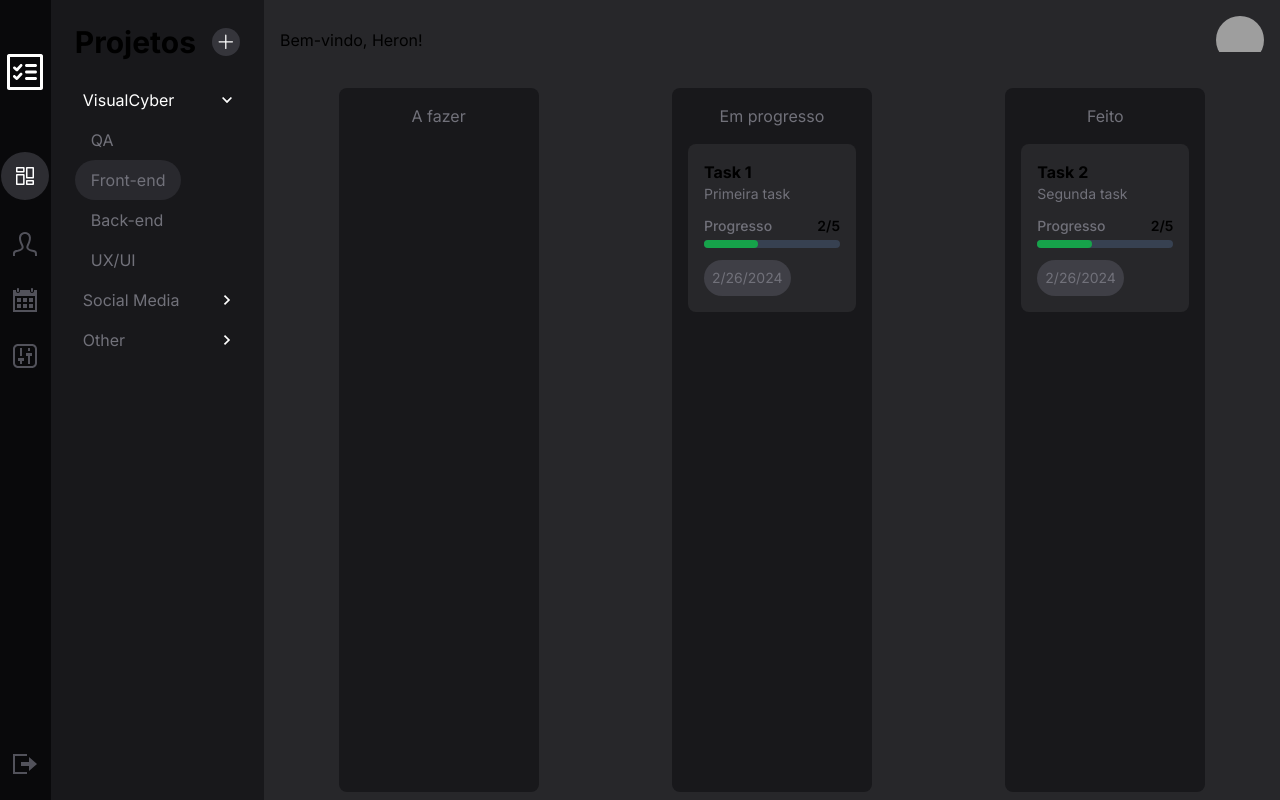
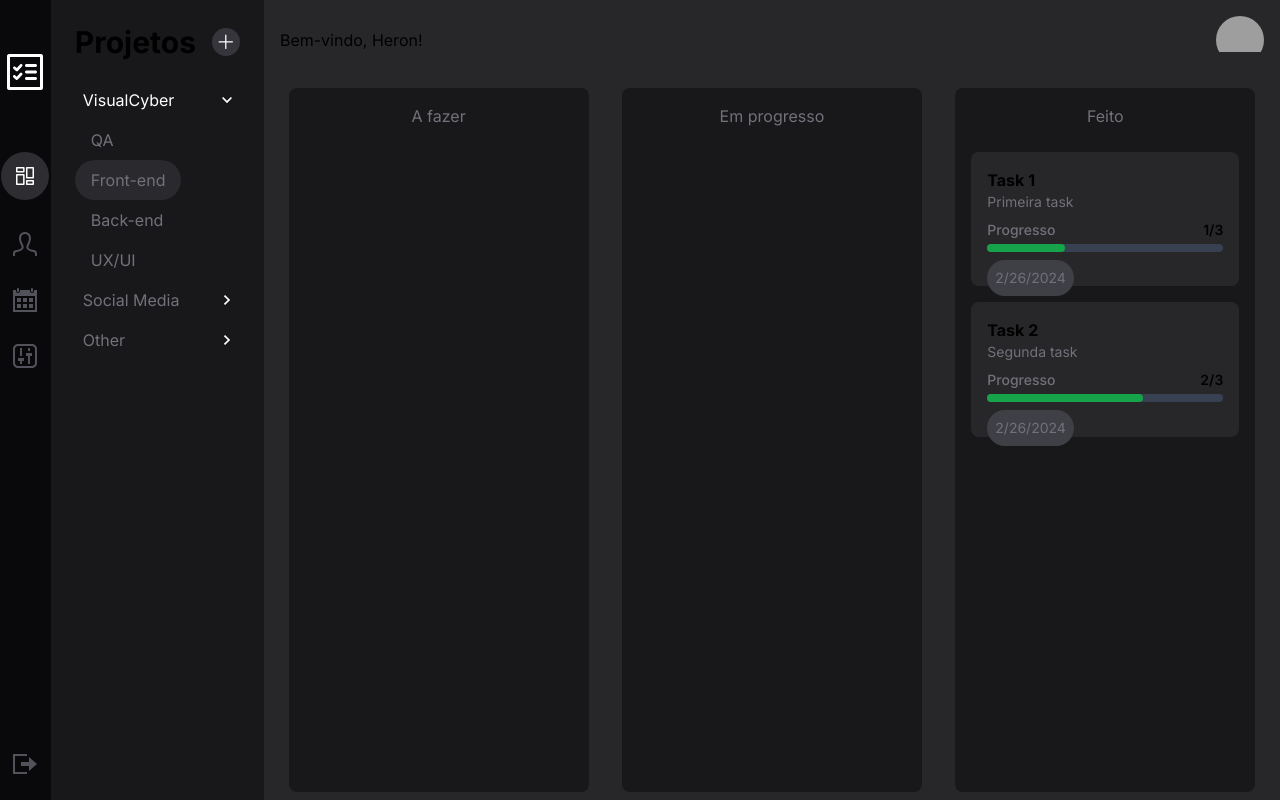
Before and after one commit to szHeron/todolist-visualcyber, a Next.js app: page / in a window 1280 px wide. Built offline with nearby package versions, Linux system fonts and the light colour scheme; grey boxes are pictures that could not be loaded.

Commit message:
feat: added drag n drop

```diff
--- a/components/Board.tsx
+++ b/components/Board.tsx
@@ -13,11 +13,11 @@ const initialTasks = [
         tasks: [
             {
                 title: "1",
-                completed: false
+                completed: true
             },
             {
                 title: "2",
-                completed: true
+                completed: false
             },
             {
                 title: "3",
@@ -25,7 +25,7 @@ const initialTasks = [
             },
         ],
         author: "Heron",
-        status: "in_progress",
+        status: "done",
         createdAt: new Date('2024,02,26')
     },
     {
@@ -35,11 +35,11 @@ const initialTasks = [
         tasks: [
             {
                 title: "1",
-                completed: false
+                completed: true
             },
             {
                 title: "2",
-                completed: true
+                completed: false
             },
             {
                 title: "3",
@@ -49,21 +49,29 @@ const initialTasks = [
         author: "Rodrigues",
         status: "done",
         createdAt: new Date('2024,02,26')
-    },
+    }
 ];
 
 export default function Board(){
     const [tasks, setTasks] = useState<ITodo[]>(initialTasks);
 
-    const onDragEnd = (result:any) => {}
+    const onDragEnd = (result:any) => {
+        if(!result.destination) return null
+        let newTasks = [...tasks]
+        newTasks[result.source.index].status = result.destination.droppableId
+        const element = newTasks.splice(result.source.index, 1)[0];
+        newTasks.splice(result.destination.index, 0, element);
+
+        setTasks(newTasks)
+    }
 
     return (
         <div className="flex h-full">
             <DragDropContext onDragEnd={onDragEnd}>
                 <div className="flex flex-row w-full h-full justify-around p-2">
-                    <ColumnBoard id="todo" title="A fazer" todos={tasks.filter(todo => todo.status.includes("todo"))}/>
-                    <ColumnBoard id="in_progress" title="Em progresso" todos={tasks.filter(todo => todo.status.includes("in_progress"))}/>
-                    <ColumnBoard id="done" title="Feito" todos={tasks.filter(todo => todo.status.includes("done"))}/>
+                    <ColumnBoard id="todo" title="A fazer" todos={tasks}/>
+                    <ColumnBoard id="in_progress" title="Em progresso" todos={tasks}/>
+                    <ColumnBoard id="done" title="Feito" todos={tasks}/>
                 </div>
             </DragDropContext>
         </div>
--- a/components/ColumnBoard.tsx
+++ b/components/ColumnBoard.tsx
@@ -1,3 +1,5 @@
+"use client"
+
 import { ITodo } from "@/app/page";
 import { Droppable } from "react-beautiful-dnd";
 import TodoCard from "./TodoCard";
@@ -8,22 +10,34 @@ interface IColumnBoard {
     todos: ITodo[]
 }
 
+interface IColumnTask extends ITodo {
+    arrayIndex: number;
+}
 
 export default function ColumnBoard(props: IColumnBoard){
+    const tasks: IColumnTask[] = []
+
+    props.todos.forEach((todo, index) => {
+        if(todo.status.includes(props.id)){
+            tasks.push({...todo, arrayIndex: index})
+        }
+    })
+
     return (
         <Droppable droppableId={props.id}>
             {(provided) => (
                 <div
-                    className="flex flex-col items-center p-4 rounded-lg bg-zinc-900 w-1/5"
+                    className="flex flex-col items-center p-4 rounded-lg bg-zinc-900 w-[30%]"
                     {...provided.droppableProps}
                     ref={provided.innerRef}
                 >
                     <p className="text-zinc-500 mb-4">
                         {props.title}
                     </p>
-                    {props.todos.map((todo, index) => (
-                        <TodoCard key={todo.id} {...todo} />
+                    {tasks.map((todo) => (
+                        <TodoCard key={todo.id} index={todo.arrayIndex} {...todo} />
                     ))}
+                    {provided.placeholder}
                 </div>
             )}
         </Droppable>
--- a/components/TodoCard.tsx
+++ b/components/TodoCard.tsx
@@ -2,15 +2,23 @@ import { ITodo } from "@/app/page";
 import { Draggable } from "react-beautiful-dnd";
 import Progressbar from "./Progressbar";
 
-export default function TodoCard(props: ITodo){
+interface ITodoCard extends ITodo {
+    index: number;
+}
+
+export default function TodoCard(props: ITodoCard){
+    const completedCount = props.tasks.reduce((count, task) => {
+        return count + (task.completed ? 1 : 0);
+    }, 0)
+
     return (
-        <Draggable draggableId={props.id.toString()} index={props.id}>
+        <Draggable draggableId={props.id.toString()} index={props.index}>
             {(provided) => (
                 <div
                     {...provided.draggableProps}
                     {...provided.dragHandleProps}
                     ref={provided.innerRef}
-                    className="flex flex-col bg-zinc-800 h-1/4 w-full rounded-lg p-4 justify-between"
+                    className="flex flex-col bg-zinc-800 h-1/5 w-full rounded-lg p-4 justify-between my-2"
                 >
                     <div>
                         <h1 className="font-bold">
@@ -20,7 +28,7 @@ export default function TodoCard(props: ITodo){
                             {props.description}
                         </p>
                     </div>
-                    <Progressbar value={2} total={5}/>
+                    <Progressbar value={completedCount} total={props.tasks.length}/>
                     <div className="bg-zinc-700 rounded-full w-fit p-2">
                         <p className="text-zinc-500 text-sm">{props.createdAt.toLocaleDateString()}</p>
                     </div>
--- a/next.config.mjs
+++ b/next.config.mjs
@@ -3,6 +3,7 @@ const nextConfig = {
     images: {
         domains: ['images.unsplash.com'],
     },
+    reactStrictMode: false
 };
 
 export default nextConfig;
```
